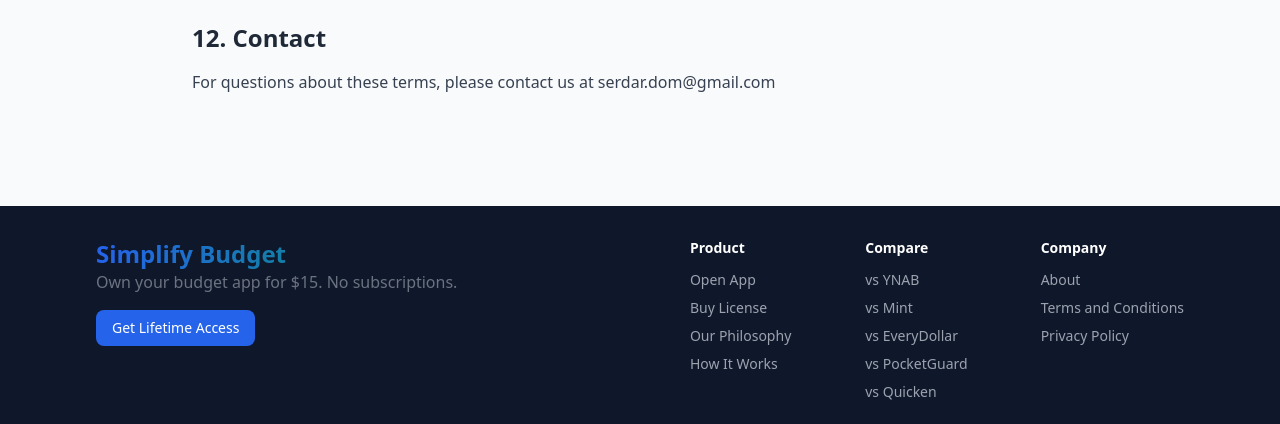
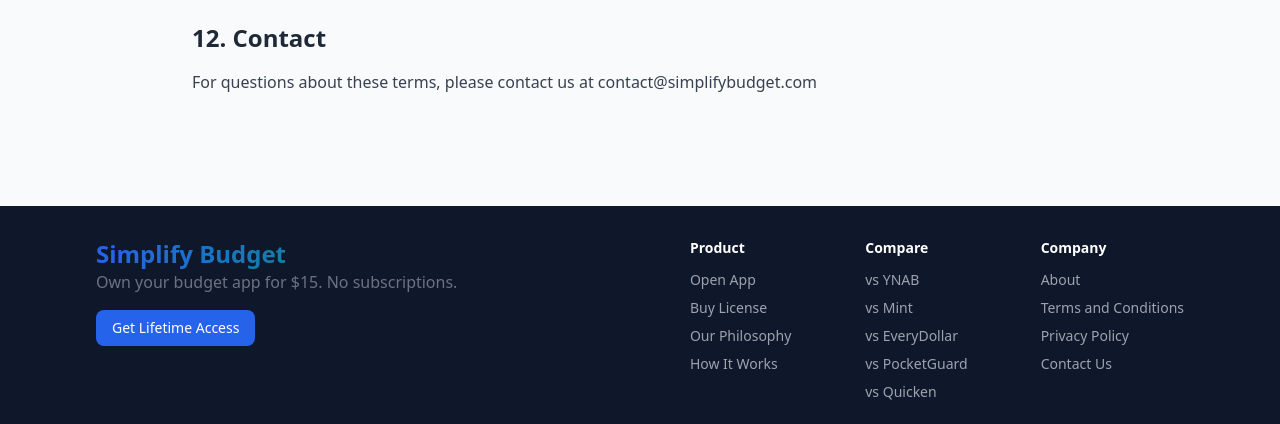
Before and after one commit to serdarsalim/personalfinance, a Next.js app: page /terms in a window 1280 px wide. Shown: the part 2070-2494 px from the top of the page. Built offline with nearby package versions, Linux system fonts and the light colour scheme.

Commit message:
changed email address

```diff
--- a/src/app/about/page.tsx
+++ b/src/app/about/page.tsx
@@ -246,7 +246,7 @@ const AboutContent = () => (
         </p>
         <div className="inline-flex">
           <a
-            href="mailto:serdar.dom@gmail.com"
+            href="mailto:contact@simplifybudget.com"
             className="px-6 py-3 text-white bg-gradient-to-r from-blue-600 to-emerald-600 rounded-lg shadow-md hover:shadow-lg transition-shadow text-center font-medium"
           >
             Contact Support
--- a/src/app/components/Footer.tsx
+++ b/src/app/components/Footer.tsx
@@ -54,6 +54,7 @@ const Footer: React.FC = () => {
                   <li><Link href="/about" className="text-gray-400 hover:text-blue-400">About</Link></li>
                   <li><Link href="/terms" className="text-gray-400 hover:text-blue-400">Terms and Conditions</Link></li>
                   <li><Link href="/privacy" className="text-gray-400 hover:text-blue-400">Privacy Policy</Link></li>
+                  <li><a href="mailto:contact@simplifybudget.com" className="text-gray-400 hover:text-blue-400">Contact Us</a></li>
                 </ul>
               </div>
             </div>
--- a/src/app/privacy/page.tsx
+++ b/src/app/privacy/page.tsx
@@ -156,7 +156,7 @@ const PrivacyContent = () => (
           For privacy-related questions or to exercise your rights, please contact us at:
         </p>
         <p className="text-gray-700">
-          Email: serdar.dom@gmail.com<br/>
+          Email: contact@simplifybudget.com<br/>
           Website: simplifybudget.com
         </p>
       </section>
--- a/src/app/terms/page.tsx
+++ b/src/app/terms/page.tsx
@@ -126,7 +126,7 @@ const TermsContent = () => (
       <section>
         <h2 className="text-2xl font-semibold text-gray-800 mb-4">12. Contact</h2>
         <p className="mb-4 text-gray-700">
-          For questions about these terms, please contact us at serdar.dom@gmail.com
+          For questions about these terms, please contact us at contact@simplifybudget.com
         </p>
       </section>
     </div>
```
